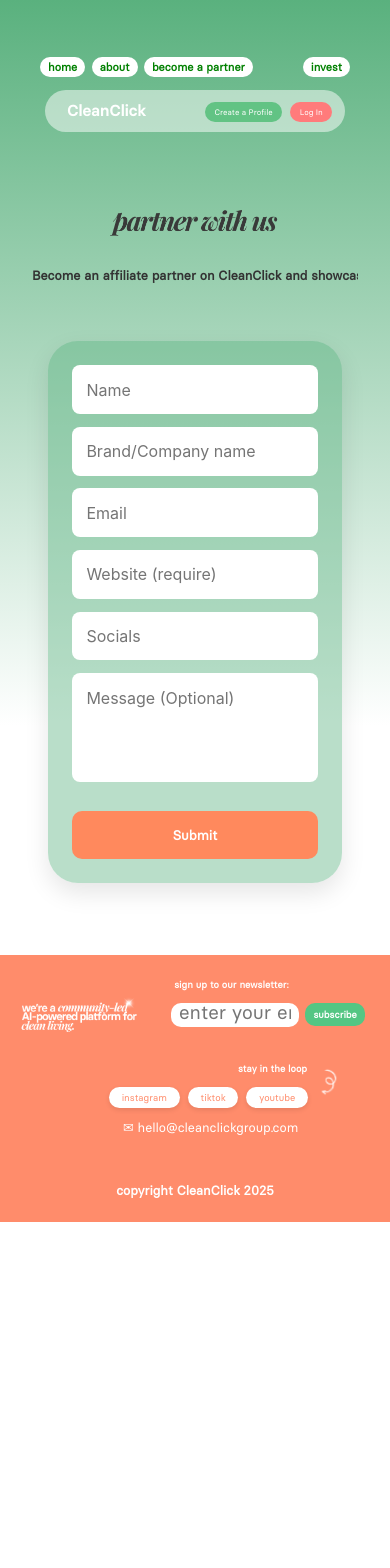
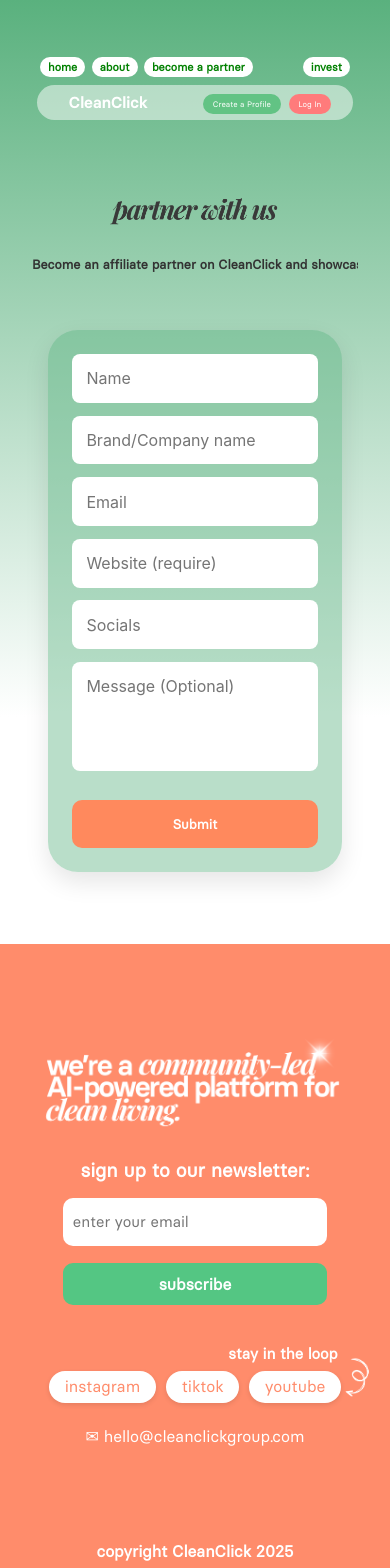
Before and after one commit to vedantsp/cc-landing-page-main, a React (Create React App) app in the folder frontend/: page /partner in a window 390 px wide. Shown: the top 1568 px of the page. Before the commit the page ends 1222 px from the top, so only its background shows below. Built offline with nearby package versions, Linux system fonts and the light colour scheme; no server answers.

Commit message:
overall changes

```diff
--- a/frontend/src/components/Footer/Footer.css
+++ b/frontend/src/components/Footer/Footer.css
@@ -141,216 +141,61 @@
 
 /* Responsive - Tablet & Mobile */
 @media (max-width: 768px) {
-  .footer-container {
-    padding: 1.5rem 1rem;
-  }
-
-
-  .footer-left {
-    flex: 1;
-    min-width: 130px;
-  }
-
-  .footer-tagline-img img {
-    width: 12rem;
-    height: auto;
-    display: block;
-  }
-
-  .footer-right {
-    margin-left: -3rem;
-    flex: 1;
-    min-width: 140px;
-    margin-top: 0;
-    padding-left: 0;
-    display: flex;
-    flex-direction: column;
-    gap: 0.8rem;
-    align-items: flex-start;
-  }
-
-  .newsletter-label {
-    font-size: 0.8rem;
-    font-weight: 900;
-    text-transform: lowercase;
-  }
-
-  .newsletter-form {
-    display: flex;
-    gap: 0.4rem;
-    flex-wrap: nowrap;
-    width: 100%;
-    align-items: center;
-  }
-
-  .newsletter-input {
-    width: 8rem;
-    height: 2rem;
-    font-size: 0.9rem;
-    padding: 0.5rem;
-  }
-
-  .btn-submit {
-    height: 2rem;
-    font-size: 0.6rem;
-    padding: 0 0.5rem;
-  }
-
-  /* Stay in loop section should come full width below */
-  .social-footer {
-    width: 100%;
-    margin-top: 1rem;
-    margin-left: -6rem;
-    display: flex;
+  .footer-content {
     flex-direction: column;
     align-items: center;
     text-align: center;
   }
 
-  .social-footer p {
-    font-weight: bold;
-    font-size: 0.9rem;
-    padding-left: 0;
-    /* margin-bottom: 0.5rem; */
-    margin-left: 8rem;
-  }
-
-  .footer-arrow {
-    width: 2.4rem;
-    margin-right: 1.6rem;
-  }
-
-  .footer-tags {
-    justify-content: center;
-    flex-wrap: wrap;
-    gap: 0.5rem;
-  }
-
-  .footer-tags a {
-    font-size: 0.8rem;
-    padding: 0.3rem 0.8rem;
-  }
-  .email-link{
-    margin-left: -4rem;
-  }
-
-  .copy {
-    margin-top: 3rem;
-    font-size: 0.8rem;
-    text-align: center;
-  }
-}
-
-@media (max-width: 480px) {
-  .footer-container {
-    padding: 1.5rem 1rem;
-  }
-
-
   .footer-left {
-    flex: 1;
-    min-width: 130px;
-  }
-
-  .footer-tagline-img img {
-    width: 8rem;
-    height: auto;
-    display: block;
+    order: 1;
+    margin-bottom: 1rem;
   }
 
   .footer-right {
-    margin-left: -3rem;
-    flex: 1;
-    min-width: 140px;
-    margin-top: 0;
+    order: 2;
+    margin-top: -2rem;
     padding-left: 0;
-    display: flex;
-    flex-direction: column;
-    gap: 0.8rem;
-    align-items: flex-start;
-  }
-
-  .newsletter-label {
-    font-size: 0.6rem;
-    font-weight: 900;
-    text-transform: lowercase;
-    margin-left: 0.2rem;
+    align-items: center;
   }
 
   .newsletter-form {
-    display: flex;
-    gap: 0.4rem;
-    flex-wrap: nowrap;
-    width: 100%;
+    justify-content: center;
+  }
+
+  .social-footer {
+    order: 3;
+    margin-top: 1rem;
+  }
+
+  .email-link {
+    order: 4;
+    margin-top: 0.5rem;
+  }
+  .footer-tagline-img img {
+  width: 500px;
+  display: flex;
+  justify-content: center;
+}
+.footer-tagline-img img {
+  width: 500px;
+  height: auto;
+}
+.newsletter-form {
+    flex-direction: column;
     align-items: center;
   }
 
-  .newsletter-input {
-
-     width: 8rem;     /* reduced width */
-  height: 1.5rem;    /* reduced height */
-  font-size: 0.75rem; /* slightly smaller text */
-  padding: 0.3rem 0.5rem;
-  border-radius: 10px;
-  border: none;
-  outline: none;
-  flex: 0;
+  .newsletter-input,
+  .btn-submit {
+    width: 90%;
+    max-width: 20rem;
   }
 
   .btn-submit {
-    height: 1.4rem;
-    font-size: 0.6rem;
-    padding: 0 0.5rem;
+    margin-top: 0.5rem;
   }
-
-  /* Stay in loop section should come full width below */
-  .social-footer {
-    width: 100%;
-    margin-top: 1rem;
-    margin-left: -6rem;
-    display: flex;
-    flex-direction: column;
-    align-items: center;
-    text-align: center;
-  }
-
-  .social-footer p {
-    font-weight: bold;
-    font-size: 0.6rem;
-    padding-left: 0;
-    /* margin-bottom: 0.5rem; */
-    margin-left: 7rem;
-    margin-right: -5rem;
-  }
-
-  .footer-arrow {
-    width: 2rem;
-    margin-right: -1.6rem;
-    margin-top: -0.3rem;
-  }
-
-  .footer-tags {
-    justify-content: center;
-    flex-wrap:nowrap;
-    gap: 0.5rem;
-    margin-left: 4rem;
-  }
-
-  .footer-tags a {
-    font-size: 0.6rem;
-    padding: 0.3rem 0.8rem;
-  }
-  .email-link{
-    margin-left: -3rem;
-    font-size: 0.8rem;
-  }
-
-  .copy {
-    margin-top: 3rem;
-    font-size: 0.8rem;
-    text-align: center;
-  }
-  .newsletter-form span{
-    font-size: 0.4rem;
-  }
+  .newsletter-input::placeholder {
+  font-size: 0.95rem;
 }
+}
--- a/frontend/src/components/Header/Header.css
+++ b/frontend/src/components/Header/Header.css
@@ -105,14 +105,15 @@
 /* Scale down for small screens (mobile) WITHOUT layout break */
 @media (max-width: 475px) {
   .rounded-header {
-    padding: 0.6rem 0.8rem;
-    margin: 0.8rem;
+    padding: 0.4rem 1.4rem;
+    margin: 0.3rem;
     border-radius: 40px;
   }
 
   .logo {
     font-size: 1rem;
     padding: 0.2rem 0.6rem;
+
   }
 
   .btns {
--- a/frontend/src/components/NavbarComponent/Navbar.jsx
+++ b/frontend/src/components/NavbarComponent/Navbar.jsx
@@ -10,7 +10,7 @@ export const Navbar = ({ page }) => {
             <li>
               <NavLink
                 to="/"
-                className={page === 'AboutUs' || page === 'Partner' || page === 'Invest' ? "active-link" : ""}
+                className={page === 'Partner' || page === 'Invest' ? "active-link" : ""}
               >
                 <button>Home</button>
               </NavLink>
@@ -18,7 +18,7 @@ export const Navbar = ({ page }) => {
             <li>
               <NavLink
                 to="/aboutUs"
-                className={page === 'AboutUs' || page === 'Partner' || page === 'Invest'? "active-link" : ""}
+                className={page === 'Partner' || page === 'Invest'? "active-link" : ""}
               >
                 <button>About</button>
               </NavLink>
@@ -26,7 +26,7 @@ export const Navbar = ({ page }) => {
             <li>
               <NavLink
                 to="/partner"
-                className={page === 'AboutUs'|| page === 'Partner' || page === 'Invest' ? "active-link" : ""}
+                className={page === 'Partner' || page === 'Invest' ? "active-link" : ""}
               >
                 <button>Become a Partner</button>
               </NavLink>
@@ -37,7 +37,7 @@ export const Navbar = ({ page }) => {
             <li>
               <NavLink
                 to="/invest"
-                className={page === 'AboutUs'|| page === 'Partner' || page === 'Invest' ? "active-link" : ""}
+                className={page === 'Partner' || page === 'Invest' ? "active-link" : ""}
               >
                 <button>Invest</button>
               </NavLink>
--- a/frontend/src/pages/HomePage/Home.css
+++ b/frontend/src/pages/HomePage/Home.css
@@ -39,6 +39,15 @@
     #fd9473 35%,
     #ffffff 60%
   );
+}
+.cursor {
+  display: inline;
+  animation: blink 1s step-end infinite;
+  font-weight: bold;
+}
+.chat .cursor {
+  margin: 0;
+  line-height: 1;
 }
 
   /* .nav-bar {
@@ -444,17 +453,16 @@
   } */
 
   .chat-ui-box {
-  max-width: 950px;
-  margin: 2rem auto;
+  background: white;
+  border-radius: 30px;
   padding: 1.5rem;
-  background: white;
-  border-radius: 40px;
-  /* box-shadow: 0 6px 20px rgba(0, 0, 0, 0.1); */
-   border: 1px solid #000000;
-  font-family: sans-serif;
+  max-width: 900px;
+  margin: 3rem auto;
+  box-shadow: 0 4px 15px rgba(0, 0, 0, 0.1);
+  min-height: 860px; /* ⬅️ Increase the height as needed */
+  overflow: visible;  /* ⬅️ Ensure no scrollbars appear */
 }
 
-/* Merged search bar */
 .search-bar-ui {
   background: #f9f9f9;
   border-radius: 40px;
@@ -493,8 +501,11 @@
 /* Chat section */
 .chat-container {
   display: flex;
+  max-height: none;
+
   flex-direction: column;
   gap: 1rem;
+  overflow-y: visible;
 }
 
 .chat {
@@ -1024,6 +1035,7 @@
     padding: 1rem;
     border-radius: 15px;
     margin-top: -1rem;
+    min-height: 1040px;
   }
 
   .search-bar-ui {
--- a/frontend/src/pages/InvestPage/Invest.css
+++ b/frontend/src/pages/InvestPage/Invest.css
@@ -108,7 +108,7 @@
   max-width: 400px;
   display: block;
   margin: 0 auto;
-  margin-top: -7rem;
+  margin-top: -8rem;
 }
 
 .invest-section p {
@@ -151,4 +151,7 @@
   .invest-section .invest-email {
     font-size: 0.95rem;
   }
+  .invest-content p{
+    font-size: 0.9rem;
+  }
 }
--- a/frontend/src/pages/InvestPage/Invest.jsx
+++ b/frontend/src/pages/InvestPage/Invest.jsx
@@ -19,16 +19,18 @@ const Invest = () => {
   alt="Invest in us"
   className="invest-heading-img"
 />
+<div className='invest-content'>
   <p>
-    CleanClick is where impact meets opportunity—<br />
-    the intersection of tech, community, and conscious commerce.
+    <strong>CleanClick is where impact meets opportunity— </strong><br />
+    the powerful intersection of technology, community, and conscious commerce.
   </p> <br />
   <p>
-    We invite mission-aligned investors to help us scale this movement, to<br />
-    shape a cleaner, brighter future for generations to come.
+    We’re inviting visionary investors to partner with us in shaping the future.<br />
+    Together, we can scale fast, disrupt the market, and create lasting change for generations to come.
   </p> <br />
-  <p>Get in touch to explore our deck and next steps.</p>
-  <p className="invest-email"><strong>hello@cleanclick.com</strong></p>
+  <p>This is your chance to invest in a future that’s as profitable as it is purposeful.</p>
+  <p className="invest-email"><strong>hello@cleanclickgroup.com</strong></p>
+  </div>
 </div>
 
       </section>
```
Also changed, not shown: frontend/src/components/Animationchat/AnimationChatBot.jsx (+74 -43 lines), frontend/src/pages/AboutPage/AboutUs.css (+70 -33 lines), frontend/src/pages/AboutPage/AboutUs.jsx (+145 -85 lines).
